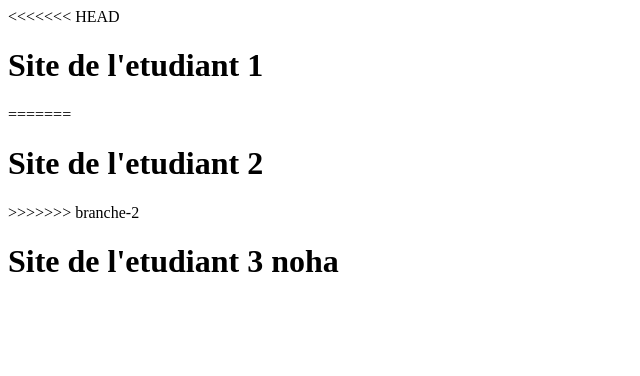
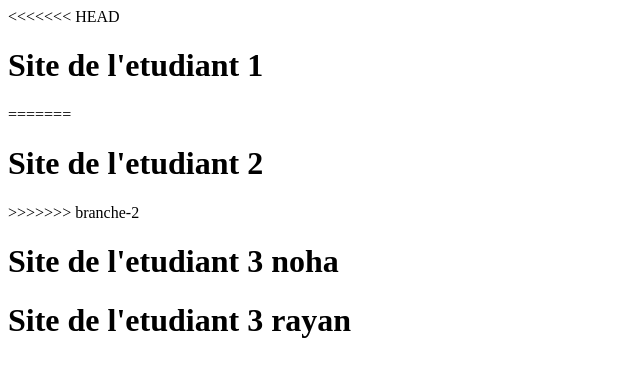
Before and after one commit to Not-reaper/Exo-github-15-04-2026, a plain HTML site: page index.html in a window 1280 px wide. Shown: the whole page, without its empty margins (0-640 px from the left). Drawn offline with Linux system fonts and the light colour scheme.

Commit message:
Update index.html

```diff
--- a/index.html
+++ b/index.html
@@ -5,3 +5,5 @@
 >>>>>>> branche-2
 
 <h1>Site de l'etudiant 3 noha</h1>
+
+<h1>Site de l'etudiant 3 rayan</h1>
```
